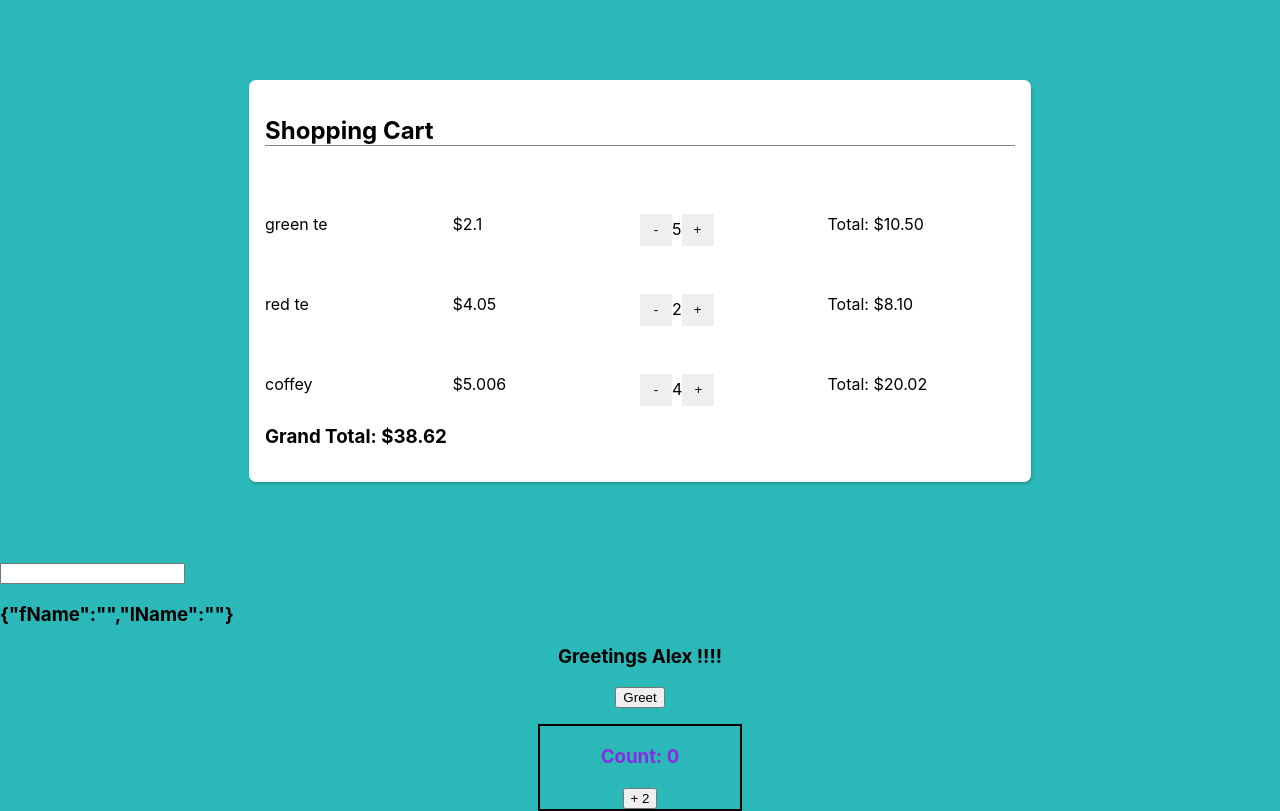
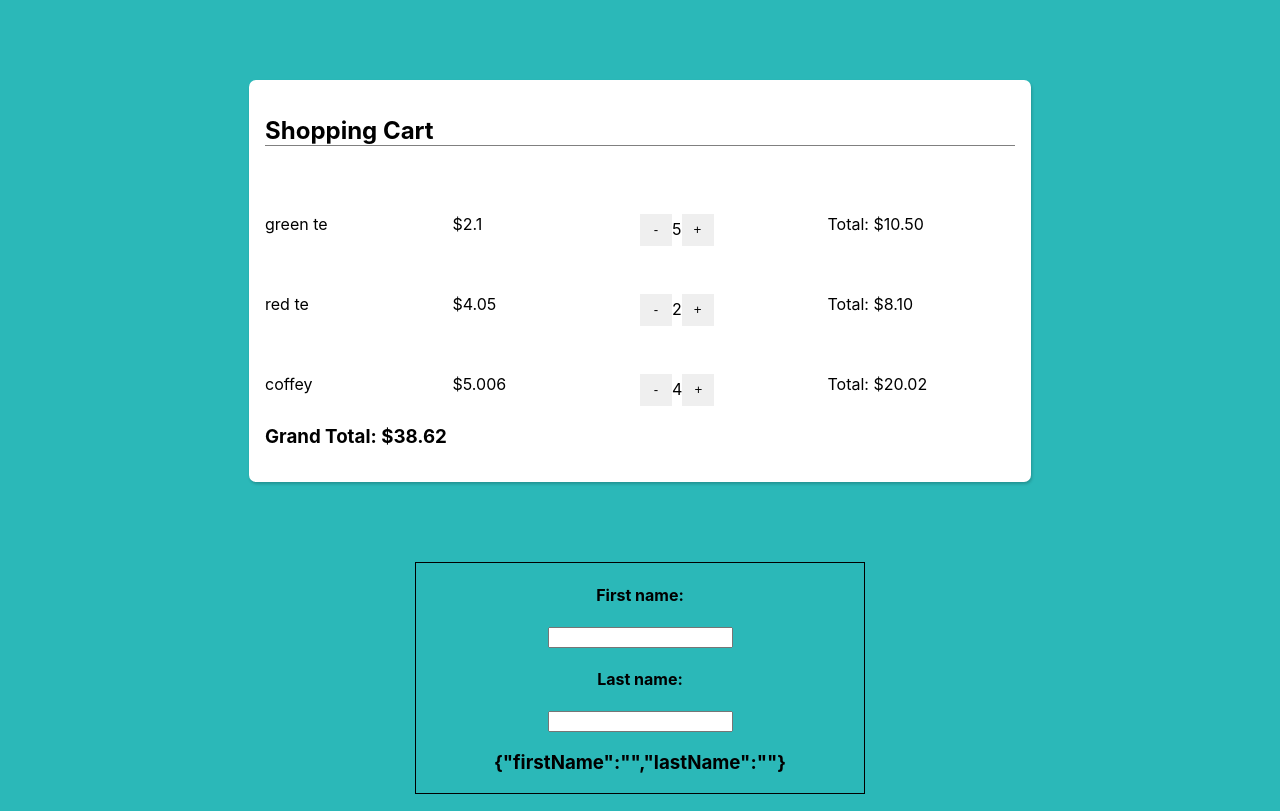
Before and after one commit to alexbryw/react-hooks-prop-types, a React (Create React App) app: page / in a window 1280 px wide. Shown: the top 811 px of the page. Built offline with nearby package versions, Linux system fonts and the light colour scheme.

Commit message:
Updated Name component and css.

```diff
--- /dev/null
+++ b/src/components/Name.css
@@ -0,0 +1,6 @@
+.Name {
+    width: 28rem;
+    margin: 1rem auto;
+    text-align: center;
+    border: 1px solid black;
+}
--- a/src/components/Name.jsx
+++ b/src/components/Name.jsx
@@ -1,12 +1,16 @@
 import React from 'react'
 import { useState } from 'react'
+import './Name.css'
 
 export default function Name(){
-    const [name, setName] = useState({fName: "",lName: ""})
+    const [name, setName] = useState({firstName: "",lastName: ""})
 
     return(
-        <div>
-            <input type="text" onChange={e => setName({lName: e.target.value})} />
+        <div className="Name">
+            <h4>First name:</h4>
+            <input type="text" onChange={e => setName({...name ,firstName: e.target.value})} />
+            <h4>Last name:</h4>
+            <input type="text" name="" id="" onChange={e => setName({...name, lastName: e.target.value})} />
             <h3>{JSON.stringify(name)}</h3>
         </div>
     )
```
